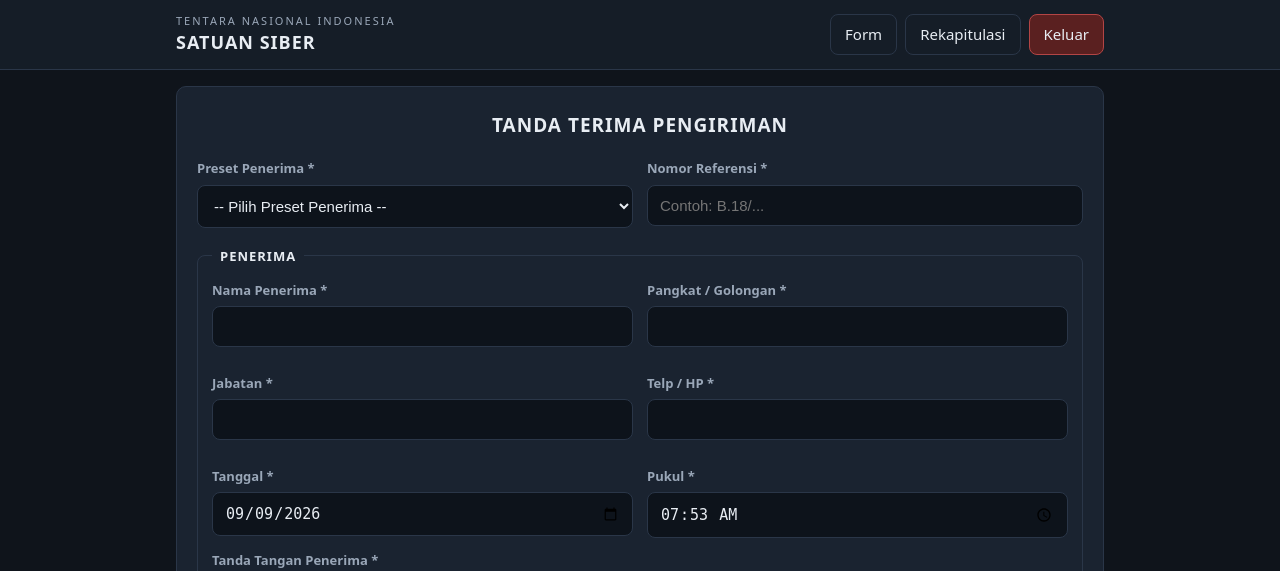
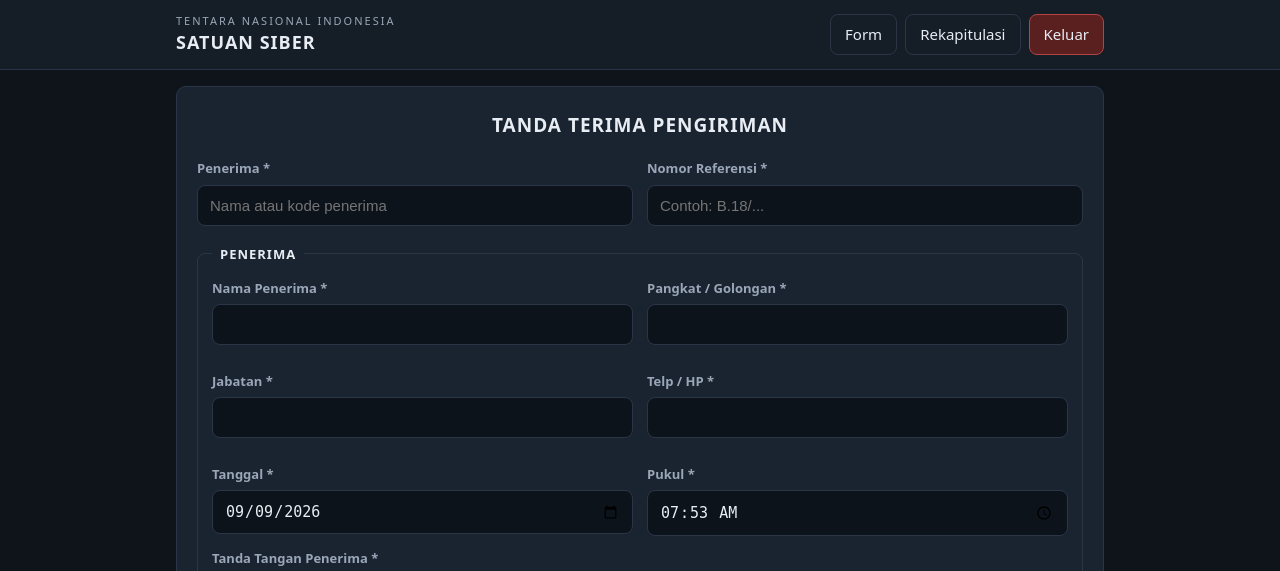
Before and after one commit to wannalearn123/Tanda-Terima-Satsiber, a PHP site: template app/Views/form.php in a window 1280 px wide. Shown: the top 571 px of the page. Run offline with PHP 8.4, Linux system fonts and the light colour scheme; the template is opened without the code that fills it: most values are stand-ins (such as "Sample title", 1, 10 or a date in 2020); data that the repository does not hold is empty.

Commit message:
label: preset penerima -> penerima (tabel tetap, form input teks)

```diff
--- a/app/Services/PdfService.php
+++ b/app/Services/PdfService.php
@@ -39,7 +39,7 @@ final class PdfService
             . '<div class="kop"><h1>TENTARA NASIONAL INDONESIA</h1><h2>SATUAN SIBER</h2><p>TANDA TERIMA PENGIRIMAN</p></div>'
             . '<table>'
             . '<tr><th>Nomor Referensi</th><td>' . $h($row['nomor_referensi']) . '</td></tr>'
-            . '<tr><th>Preset Penerima</th><td>' . $h($preset) . '</td></tr>'
+            . '<tr><th>Penerima</th><td>' . $h($preset) . '</td></tr>'
             . '<tr><th>Nama Penerima</th><td>' . $h($row['nama_penerima']) . '</td></tr>'
             . '<tr><th>Pangkat / Golongan</th><td>' . $h($row['pangkat_golongan']) . '</td></tr>'
             . '<tr><th>Jabatan</th><td>' . $h($row['jabatan']) . '</td></tr>'
--- a/app/Views/dashboard.php
+++ b/app/Views/dashboard.php
@@ -20,7 +20,7 @@ $qstr = fn(int $p): string => http_build_query(array_filter(
   <div class="tablewrap">
     <table class="tbl">
       <thead><tr>
-        <th>No</th><th>Tanggal</th><th>No. Referensi</th><th>Penerima</th><th>Preset Penerima</th><th>Aksi</th>
+        <th>No</th><th>Tanggal</th><th>No. Referensi</th><th>Penerima</th><th>Penerima</th><th>Aksi</th>
       </tr></thead>
       <tbody>
       <?php if ($rows === []): ?>
--- a/app/Views/form.php
+++ b/app/Views/form.php
@@ -15,15 +15,9 @@ if (isset($errors['_csrf'])): ?><div class="alert err"><?= e($errors['_csrf']) ?
 
     <div class="grid2">
       <div class="field">
-        <label for="preset">Preset Penerima *</label>
-        <select id="preset" name="preset_penerima_id" required>
-          <option value="">-- Pilih Preset Penerima --</option>
-          <?php foreach ($preset as $p): ?>
-            <option value="<?= (int) $p['id'] ?>" <?= ((string) ($old['preset_penerima_id'] ?? '') === (string) $p['id']) ? 'selected' : '' ?>>
-              <?= e($p['nama']) ?>
-            </option>
-          <?php endforeach; ?>
-        </select>
+        <label for="preset">Penerima *</label>
+        <input id="preset" name="preset_penerima_id" type="text" maxlength="100" placeholder="Nama atau kode penerima"
+               value="<?= e($val('preset_penerima_id')) ?>" required>
         <?= $ferr('preset_penerima_id') ?>
       </div>
 
--- a/app/Views/show.php
+++ b/app/Views/show.php
@@ -3,7 +3,7 @@
   <h1 class="title">DETAIL PENGIRIMAN #<?= (int) $row['id'] ?></h1>
   <dl class="detail">
     <div><dt>Nomor Referensi</dt><dd><?= e($row['nomor_referensi']) ?></dd></div>
-    <div><dt>Preset Penerima</dt><dd><?= e($row['preset_nama'] ?? '-') ?></dd></div>
+    <div><dt>Penerima</dt><dd><?= e($row['preset_nama'] ?? '-') ?></dd></div>
     <div><dt>Nama Penerima</dt><dd><?= e($row['nama_penerima']) ?></dd></div>
     <div><dt>Pangkat / Golongan</dt><dd><?= e($row['pangkat_golongan'] !== '' ? $row['pangkat_golongan'] : '-') ?></dd></div>
     <div><dt>Jabatan</dt><dd><?= e($row['jabatan'] !== '' ? $row['jabatan'] : '-') ?></dd></div>
```
